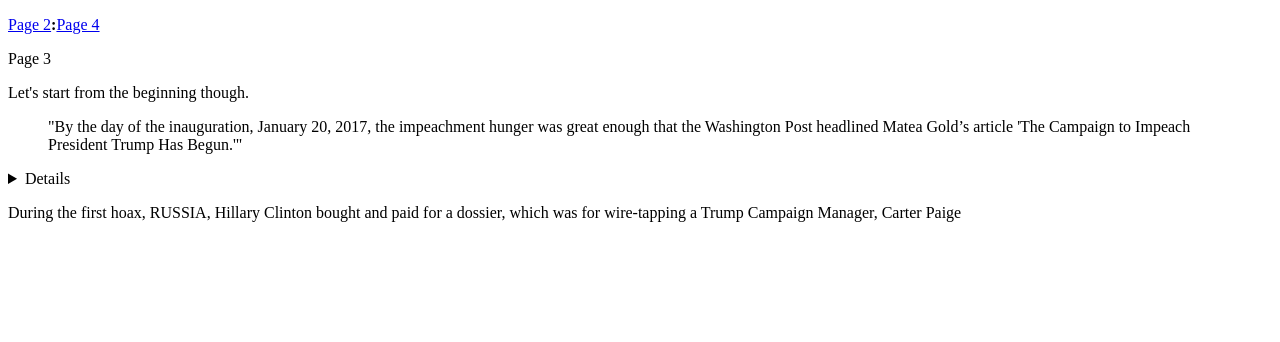
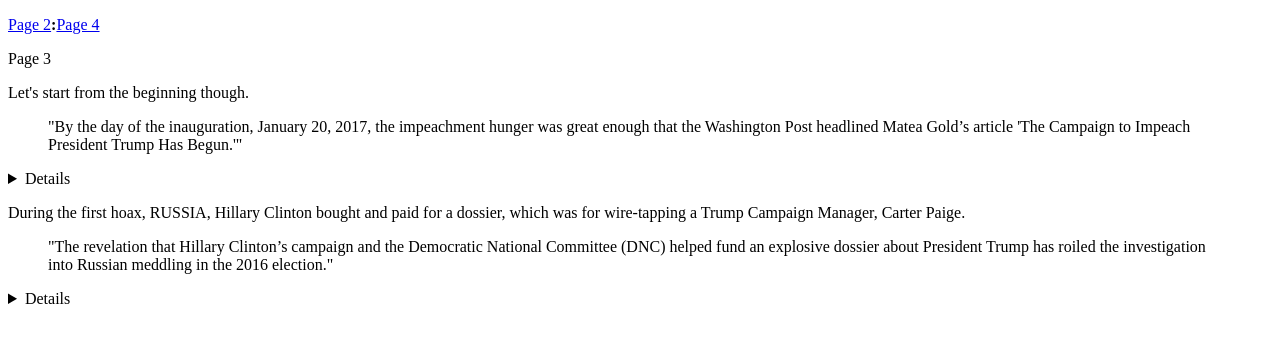
Before and after one commit to 20090114/Faith-less-Impeachment, a plain HTML site: page page-3.html in a window 1280 px wide. Drawn offline with Linux system fonts and the light colour scheme.

Commit message:
Update page-3.html

```diff
--- a/page-3.html
+++ b/page-3.html
@@ -12,6 +12,10 @@
       "By the day of the inauguration, January 20, 2017, the impeachment hunger was great enough that the Washington Post headlined Matea Gold’s article 'The Campaign to Impeach President Trump Has Begun.'"
     </blockquote>
     <details><cite>Newt Gingrich: The resistance against Trump began the day he was elected -- This is not an impeachment process</cite> by Newt Gingrich. Oct. 10, 2019</details>
-    <p>During the first hoax, RUSSIA, Hillary Clinton bought and paid for a dossier, which was for wire-tapping a Trump Campaign Manager, Carter Paige
+    <p>During the first hoax, RUSSIA, Hillary Clinton bought and paid for a dossier, which was for wire-tapping a Trump Campaign Manager, Carter Paige.
+      <blockquote>
+        "The revelation that Hillary Clinton’s campaign and the Democratic National Committee (DNC) helped fund an explosive dossier about President Trump has roiled the investigation into Russian meddling in the 2016 election."
+      </blockquote>
+    <details><cite></cite></details>
   </body>
 </html>
```
